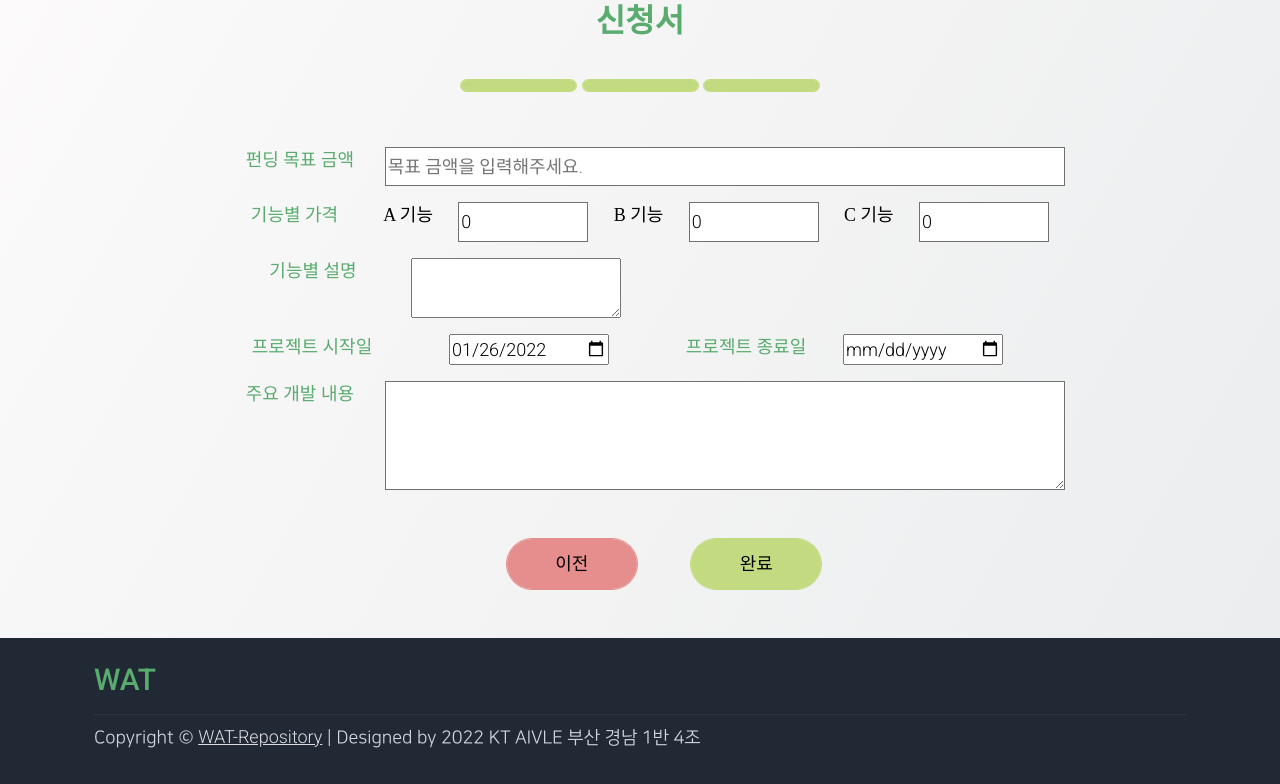
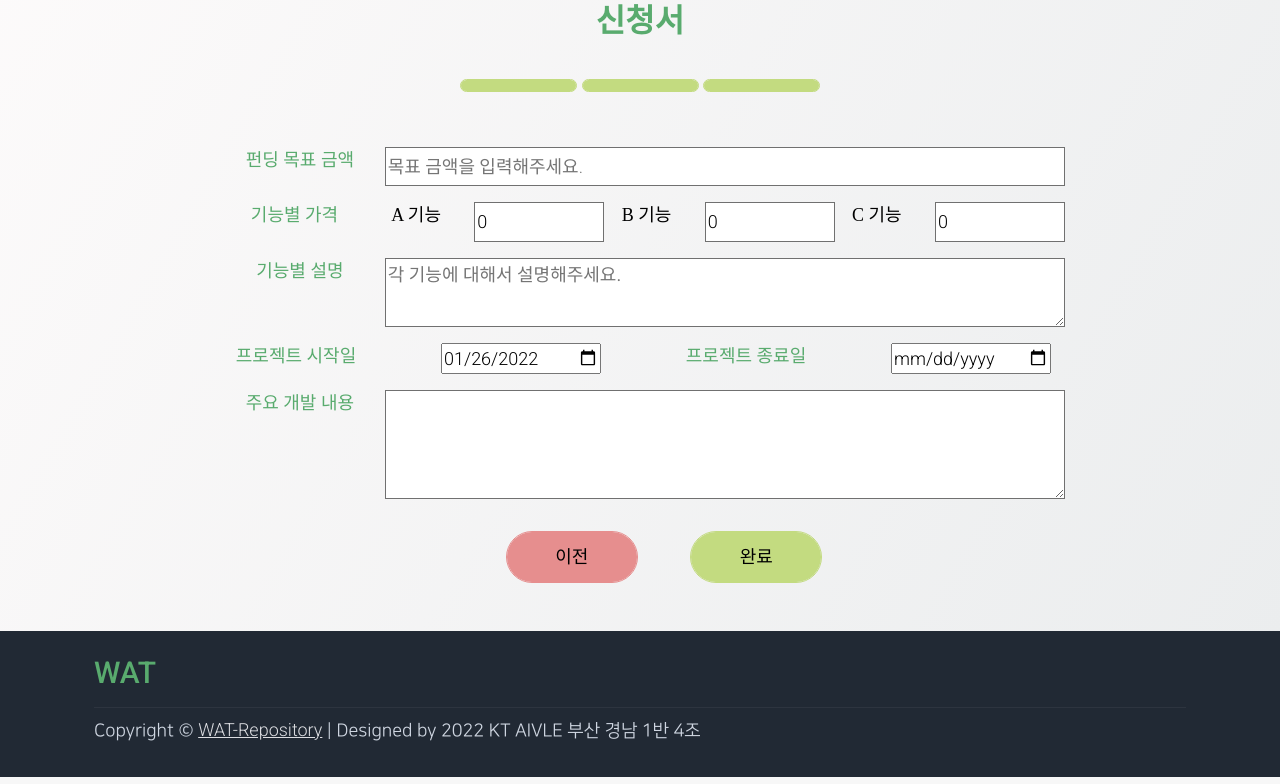
Before and after one commit to youngine/waat, a Django app: template fundingapp/templates/fundingapp/create_step3.html in a window 1280 px wide. Shown: the part 158-942 px from the top of the page. Run offline with Django 4.2, Linux system fonts and the light colour scheme; the template is opened without the code that fills it, so the values that code supplies are empty; some libraries are stand-ins or nearby versions; some web fonts are replaced.

Commit message:
UPDATE:수정중(종원)

```diff
--- a/fundingapp/templates/fundingapp/create_step3.html
+++ b/fundingapp/templates/fundingapp/create_step3.html
@@ -69,20 +69,24 @@
                 <p class= "developContent_text" style="display:inline-block;margin:0rem 1rem;font-family: 'NanumSquareEB';">펀딩 목표 금액</p>
                 <input class = developTarget placeholder="목표 금액을 입력해주세요." type="number" style="display:inline-block;" name="goal_money">
             </div>
+
+
             <div class=wrapper>
                 <p class= "create_input_text_boxSize " style="display:inline-block;font-family: 'NanumSquareEB';">기능별 가격</p>
-                <p class= "create_choice_text_boxSize " style="display:inline-block;font-family: 'NanumSquareEB';">A 기능</p>
-                <input class = create_choice_box  style="display:inline-block;" type="number" name="eqA" placeholder="숫자만 입력" value = 0>
-                <p class= "create_choice_text_boxSize " style="display:inline-block;font-family: 'NanumSquareEB';">B 기능</p>
-                <input class = create_choice_box  style="display:inline-block;" type="number" name="eqB" placeholder="숫자만 입력" value = 0>
-                <p class= "create_choice_text_boxSize " style="display:inline-block;font-family: 'NanumSquareEB';">C 기능</p>
-                <input class = create_choice_box  style="display:inline-block;" type="number" name="eqC" placeholder="숫자만 입력" value = 0>
+                <p class= "create_choice_text_boxSize " style="display:inline-block;font-family: 'NanumSquareEB';margin-right:2rem;margin-left:1rem;">A 기능</p>
+                <input class = create_choice_box  style="display:inline-block;margin:0rem 0rem;" type="number" name="eqA" placeholder="숫자만 입력" value = 0>
+                <p class= "create_choice_text_boxSize " style="display:inline-block;font-family: 'NanumSquareEB';margin-right:2rem;margin-left:1rem;">B 기능</p>
+                <input class = create_choice_box  style="display:inline-block;margin:0rem 0rem;" type="number" name="eqB" placeholder="숫자만 입력" value = 0>
+                <p class= "create_choice_text_boxSize " style="display:inline-block;font-family: 'NanumSquareEB';margin-right:2rem;margin-left:1rem;">C 기능</p>
+                <input class = create_choice_box  style="display:inline-block;margin:0rem 0rem;" type="number" name="eqC" placeholder="숫자만 입력" value = 0>
             </div>
 
             <div class=wrapper>
-                <p class= "create_input_text_boxSize" style="display:inline-block;margin:0rem 1rem;font-family: 'NanumSquareEB';">기능별 설명</p>
-                <textarea class = func_text  placeholder="기능 별 가격 및 설명을 적어주세요" style="display:inline-block;" name="func_text"> </textarea>
+                <p class= "developContent_text" style="display:inline-block;margin:0rem 1rem;font-family: 'NanumSquareEB';">기능별 설명</p>
+                <textarea class = developTarget  style="display:inline-block;height:69px" name="func_text_eqA" placeholder="각 기능에 대해서 설명해주세요." value = 0></textarea>
             </div>
+
+
 
             <!-- <div class=wrapper>
                 <p class= "create_input_text_boxSize " style="display:inline-block;font-family: 'NanumSquareEB';">원하는 팀원 수 입력</p>
@@ -91,19 +95,24 @@
                 <p class= "create_choice_text_boxSize " style="display:inline-block;font-family: 'NanumSquareEB';">BackEnd</p>
                 <input class = create_choice_box  style="display:inline-block;" type="number" name="BackEnd" placeholder="숫자만 입력" value = 0>
             </div> -->
+            {% comment %} <div style="margin:2rem 0rem"></div> {% endcomment %}
 
             <div class=wrapper>
-                <label class= "developContent_text" style="margin:0rem 1rem;font-family: 'NanumSquareEB';">프로젝트 시작일</label>
-                    <input id='currentDate' style="margin:0rem 2.5rem" type="date" name="start_date" >
-                <label class= "developContent_text" style="margin:0rem 1rem;font-family: 'NanumSquareEB';">프로젝트 종료일</label>
+                <label class= "developContent_text" style="margin:0rem 0rem;font-family: 'NanumSquareEB';">프로젝트 시작일</label>
+                    <input id='currentDate' style="margin:0rem 4rem" type="date" name="start_date" >
+                <label class= "developContent_text" style="margin:0rem 0rem;font-family: 'NanumSquareEB';margin-right:4rem;">프로젝트 종료일</label>
                     <input style="margin:0rem 0rem" type="date" name="end_date" required>
+            </div>
 
-            </div>
             <div class=wrapper>
                 <p class= "developContent_text" style="display:inline-block;margin:0rem 1rem;font-family: 'NanumSquareEB';">주요 개발 내용</p>
                 <textarea class = developContent  placeholder="개발 내용에 대해서 입력해주세요." style="display:inline-block;" name="developContent"> </textarea>
             </div>
-            <div style="margin:3rem 0rem"></div>
+            <div style="margin:1rem 0rem"></div>
+            <div>
+
+            </div>
+            <div style="margin:2rem 0rem"></div>
             <div >
                 <input class= "before_btn_color" style="display:inline-block" method="POST" type="submit" name="before" value="이전">
                 <input class= "next_btn_color" style="display:inline-block" method="POST" type="submit" name="finsh" value="완료">
--- a/fundingapp/urls.py
+++ b/fundingapp/urls.py
@@ -18,6 +18,8 @@ urlpatterns = [
     path('download/<str:file_path>', views.download, name='download'),
     path('allViewPage/<int:page_num>/<int:board_id>/',AllViewPage.as_view(), name="allViewPage"),
 
+
+    # path('ADDTeam/', ADDTeams.as_view(),name='ADDTeam'),
     # path('AllViewPage/<int:board_id>/<int:page_num>/',AllViewPage.as_view(),name="modify")
     # path('AllViewPage/',AllViewPage.as_view(),name="AllViewPage")
 
--- a/static/assets/css/base.css
+++ b/static/assets/css/base.css
@@ -227,3 +227,13 @@
     border: 1px solid #707070;
     opacity: 1;
 }
+
+.explanBox{
+    top: 275px;
+    left: 344px;
+    width: 799px;
+    height: 59px;
+    background: #FFFFFF 0% 0% no-repeat padding-box;
+    border: 1px solid #707070;
+    opacity: 1;
+}
```
Also changed, not shown: fundingapp/templates/fundingapp/addTeam.html (added, +8 -0 lines), fundingapp/views.py (+7 -0 lines), media/img/1.jpg (added), media/img/2 (2).jpg (added), media/img/kt-ci (4) (1).png (added).
